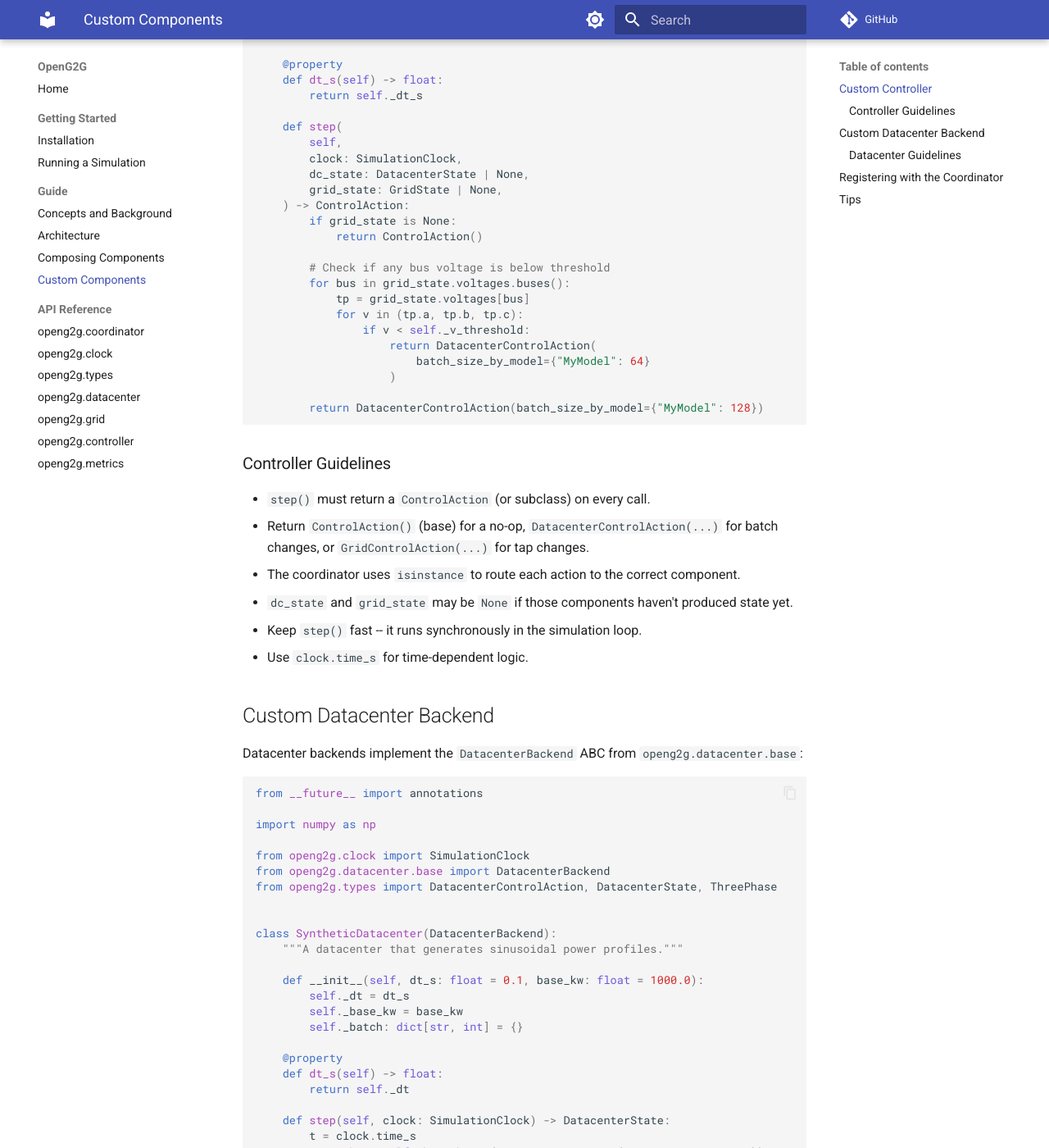
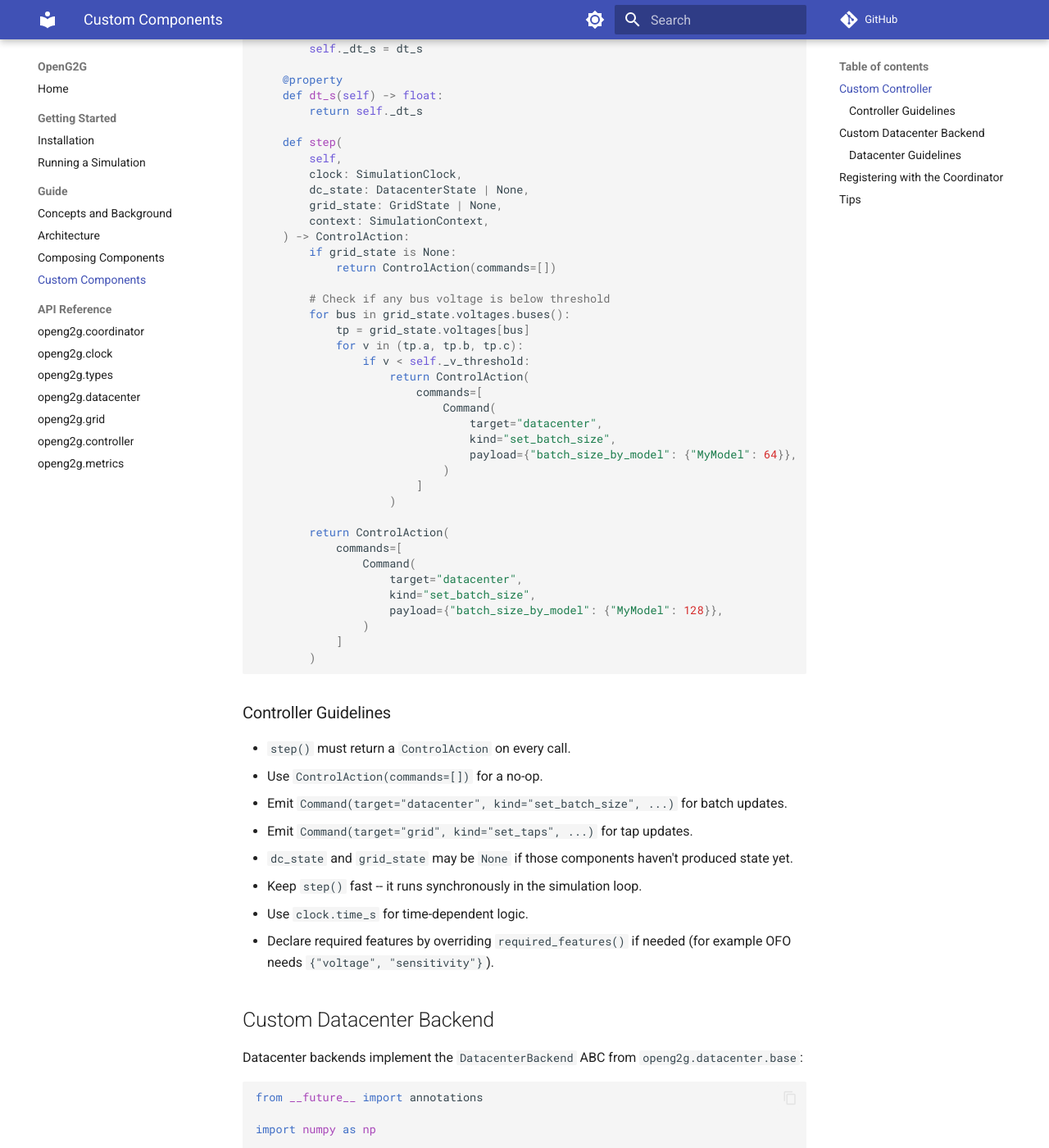
Before and after one commit to gpu2grid/openg2g, an MkDocs documentation site: the page built from docs/guide/custom-components.md, in a window 1280 px wide and 1400 px high, scrolled down 571 px. Shown: the whole window at 82% size. Built offline with MkDocs 1.6.1 and Material for MkDocs 9.7.7, drawn with Linux system fonts in a browser that asks for light colours; comment, search, counter and statistics services are not loaded; some of the changed text lies outside the part shown.

````diff
--- a/docs/guide/custom-components.md
+++ b/docs/guide/custom-components.md
@@ -11,7 +11,8 @@ from __future__ import annotations
 
 from openg2g.clock import SimulationClock
 from openg2g.controller.base import Controller
-from openg2g.types import ControlAction, DatacenterControlAction, DatacenterState, GridState
+from openg2g.context import SimulationContext
+from openg2g.types import Command, ControlAction, DatacenterState, GridState
 
 
 class MyController(Controller):
@@ -30,30 +31,47 @@ class MyController(Controller):
         clock: SimulationClock,
         dc_state: DatacenterState | None,
         grid_state: GridState | None,
+        context: SimulationContext,
     ) -> ControlAction:
         if grid_state is None:
-            return ControlAction()
+            return ControlAction(commands=[])
 
         # Check if any bus voltage is below threshold
         for bus in grid_state.voltages.buses():
             tp = grid_state.voltages[bus]
             for v in (tp.a, tp.b, tp.c):
                 if v < self._v_threshold:
-                    return DatacenterControlAction(
-                        batch_size_by_model={"MyModel": 64}
+                    return ControlAction(
+                        commands=[
+                            Command(
+                                target="datacenter",
+                                kind="set_batch_size",
+                                payload={"batch_size_by_model": {"MyModel": 64}},
+                            )
+                        ]
                     )
 
-        return DatacenterControlAction(batch_size_by_model={"MyModel": 128})
+        return ControlAction(
+            commands=[
+                Command(
+                    target="datacenter",
+                    kind="set_batch_size",
+                    payload={"batch_size_by_model": {"MyModel": 128}},
+                )
+            ]
+        )
 ```
 
 ### Controller Guidelines
 
-- `step()` must return a `ControlAction` (or subclass) on every call.
-- Return `ControlAction()` (base) for a no-op, `DatacenterControlAction(...)` for batch changes, or `GridControlAction(...)` for tap changes.
-- The coordinator uses `isinstance` to route each action to the correct component.
+- `step()` must return a `ControlAction` on every call.
+- Use `ControlAction(commands=[])` for a no-op.
+- Emit `Command(target="datacenter", kind="set_batch_size", ...)` for batch updates.
+- Emit `Command(target="grid", kind="set_taps", ...)` for tap updates.
 - `dc_state` and `grid_state` may be `None` if those components haven't produced state yet.
 - Keep `step()` fast -- it runs synchronously in the simulation loop.
 - Use `clock.time_s` for time-dependent logic.
+- Declare required features by overriding `required_features()` if needed (for example OFO needs `{"voltage", "sensitivity"}`).
 
 ## Custom Datacenter Backend
 
@@ -66,7 +84,7 @@ import numpy as np
 
 from openg2g.clock import SimulationClock
 from openg2g.datacenter.base import DatacenterBackend
-from openg2g.types import DatacenterControlAction, DatacenterState, ThreePhase
+from openg2g.types import Command, DatacenterState, ThreePhase
 
 
 class SyntheticDatacenter(DatacenterBackend):
@@ -90,15 +108,19 @@ class SyntheticDatacenter(DatacenterBackend):
             power_w=ThreePhase(a=power_w, b=power_w, c=power_w),
         )
 
-    def apply_control(self, action: DatacenterControlAction) -> None:
-        self._batch.update(action.batch_size_by_model)
+    def apply_control(self, command: Command) -> None:
+        if command.kind != "set_batch_size":
+            return
+        batch_map = command.payload.get("batch_size_by_model", {})
+        if isinstance(batch_map, dict):
+            self._batch.update({str(k): int(v) for k, v in batch_map.items()})
 ```
 
 ### Datacenter Guidelines
 
 - `step()` is called at the rate specified by `dt_s`.
 - Return a `DatacenterState` (or subclass) with three-phase power in watts.
-- `apply_control()` receives a `DatacenterControlAction` with batch size changes.
+- `apply_control()` receives one command at a time.
 - For offline backends, consider using `OfflineDatacenterState` which includes per-model power and replica counts.
 
 ## Registering with the Coordinator
````
Also changed, not shown: docs/guide/architecture.md (+23 -18 lines), docs/guide/composing.md (+18 -0 lines).
